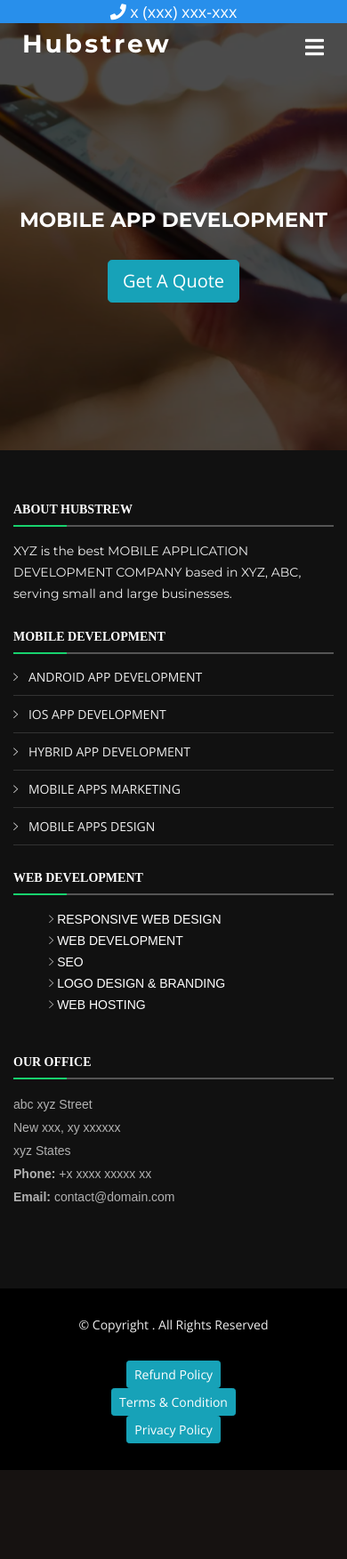
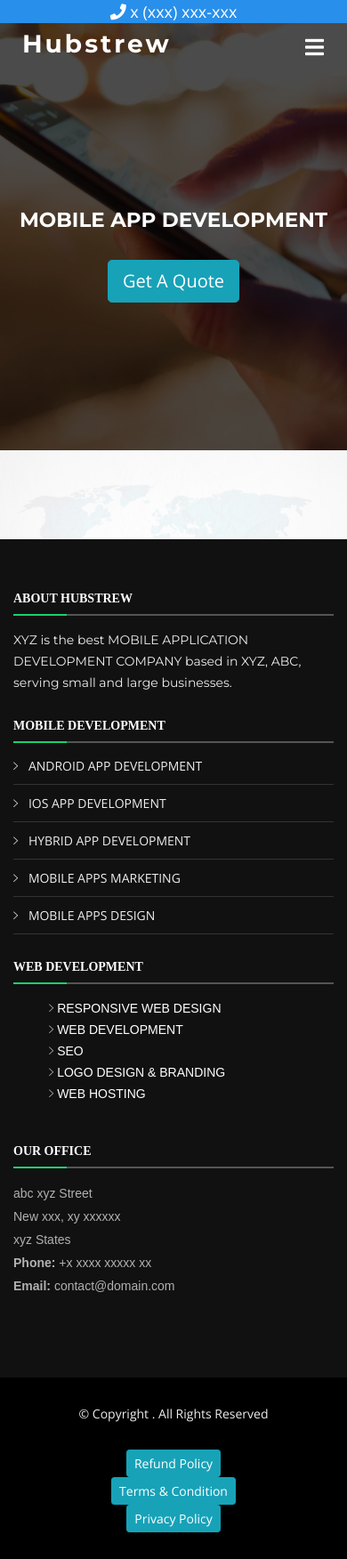
Before and after one commit to lightspeedprogramming/my-office-website, a PHP site: page /mobile-app-development.php in a window 390 px wide. Shown: the whole page at 89% size. Before the commit the page ends 1652 px from the top, so only its background shows below. Run offline with PHP 8.4, Linux system fonts and the light colour scheme; some libraries are stand-ins or nearby versions; some web fonts are replaced.

Commit message:
going add about section in mobile app development page

```diff
--- a/mobile-app-development.php
+++ b/mobile-app-development.php
@@ -39,7 +39,13 @@
     </div>
   </section><!-- #intro -->
 
-
+	<!-- About Section -->
+	<section id="about">
+		<div class="container">
+			<div class="row"></div>
+		</div>
+	</section>
+	<!-- #About Section -->
 <?php
 	include("footer.php");
 ?>
```
